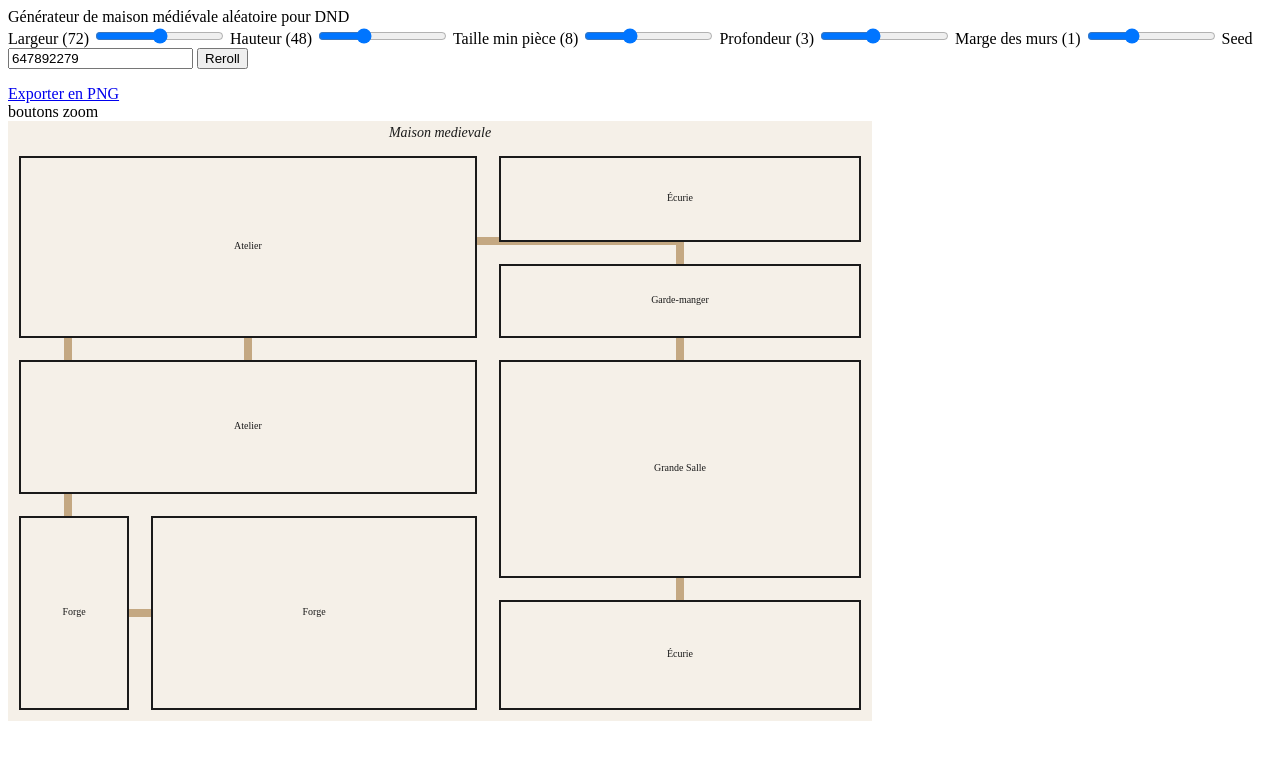
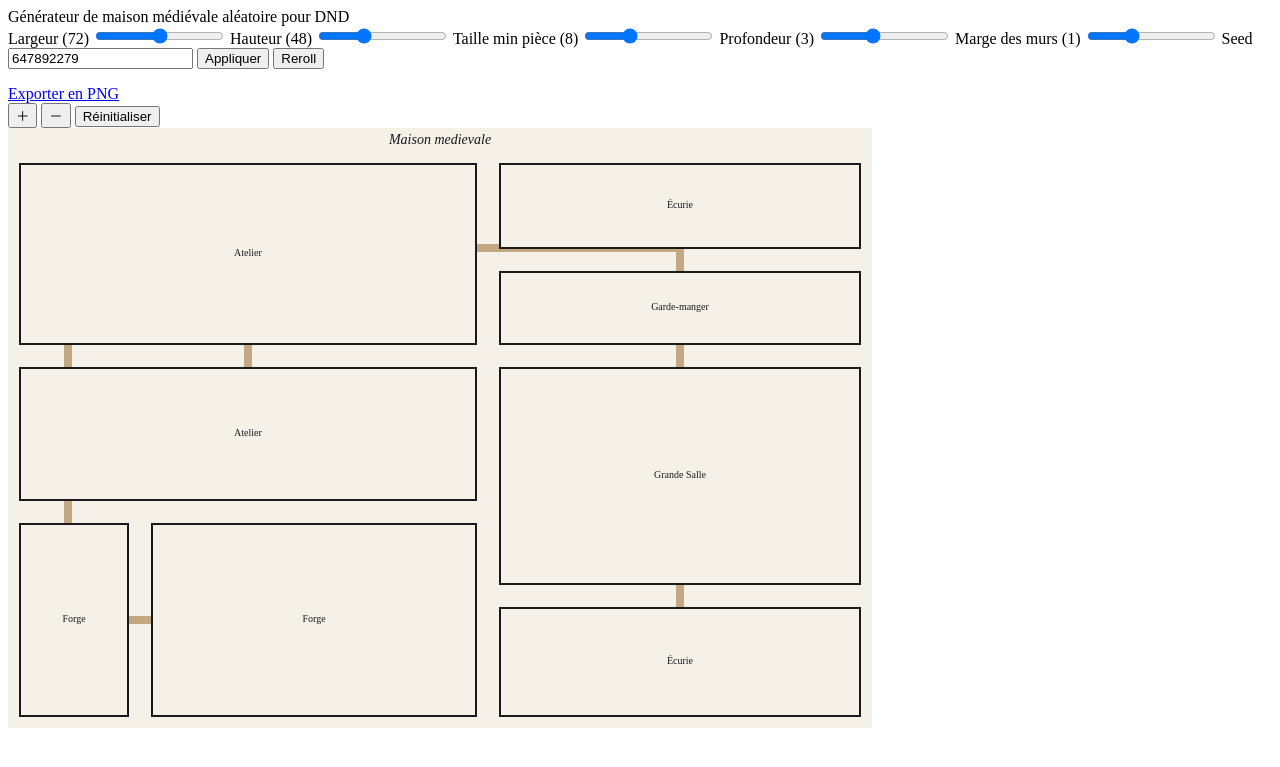
Before and after one commit to Mispille/medieval-floor-plan, a Flask app: page / in a window 1280 px wide. Shown: the top 767 px of the page. Run offline with Flask 3, Linux system fonts and the light colour scheme.

Commit message:
Add zoom feature and apply button without changing seed

```diff
--- a/templates/index.html
+++ b/templates/index.html
@@ -31,6 +31,8 @@
             <label>Seed</label>
             <input type="number" name="seed" value="{{ seed }}">
 
+            <button type="submit">Appliquer</button>
+
             <button type="submit" id="btn-reroll"
                 onclick="document.querySelector('[name=seed]').removeAttribute('name')">
                 Reroll
@@ -39,12 +41,30 @@
         <a href="/export"> Exporter en PNG </a>
       </aside>
       <main class="canvas">
-        boutons zoom
+          <div id="zoom-controls">
+            <button onclick="changeZoom(1.2)">＋</button>
+            <button onclick="changeZoom(0.8)">－</button>
+            <button onclick="resetZoom()">Réinitialiser</button>
+          </div>
         <div id="svg-wrap">
           {{ svg | safe }}
         </div>
       </main>
     </div>
-    <script></script>
+    <script>
+        let scale = 1;
+        const wrap = document.getElementById('svg-wrap');
+
+        function changeZoom(factor) {
+            scale *= factor;
+            wrap.style.transform = `scale(${scale})`;
+            wrap.style.transformOrigin = 'top left';
+        }
+
+        function resetZoom() {
+            scale = 1;
+            wrap.style.transform = 'scale(1)';
+        }
+    </script>
   </body>
 </html>
```
